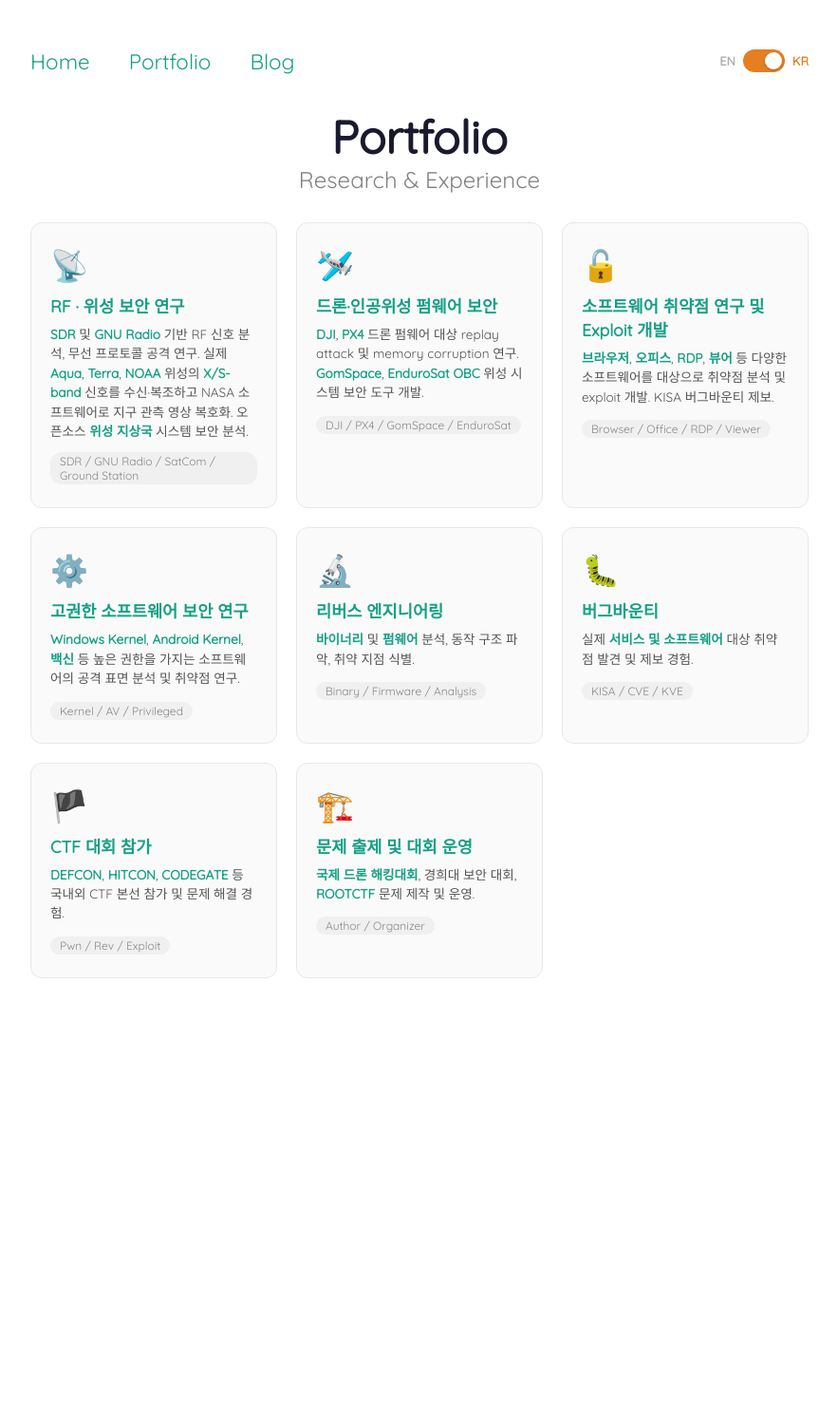
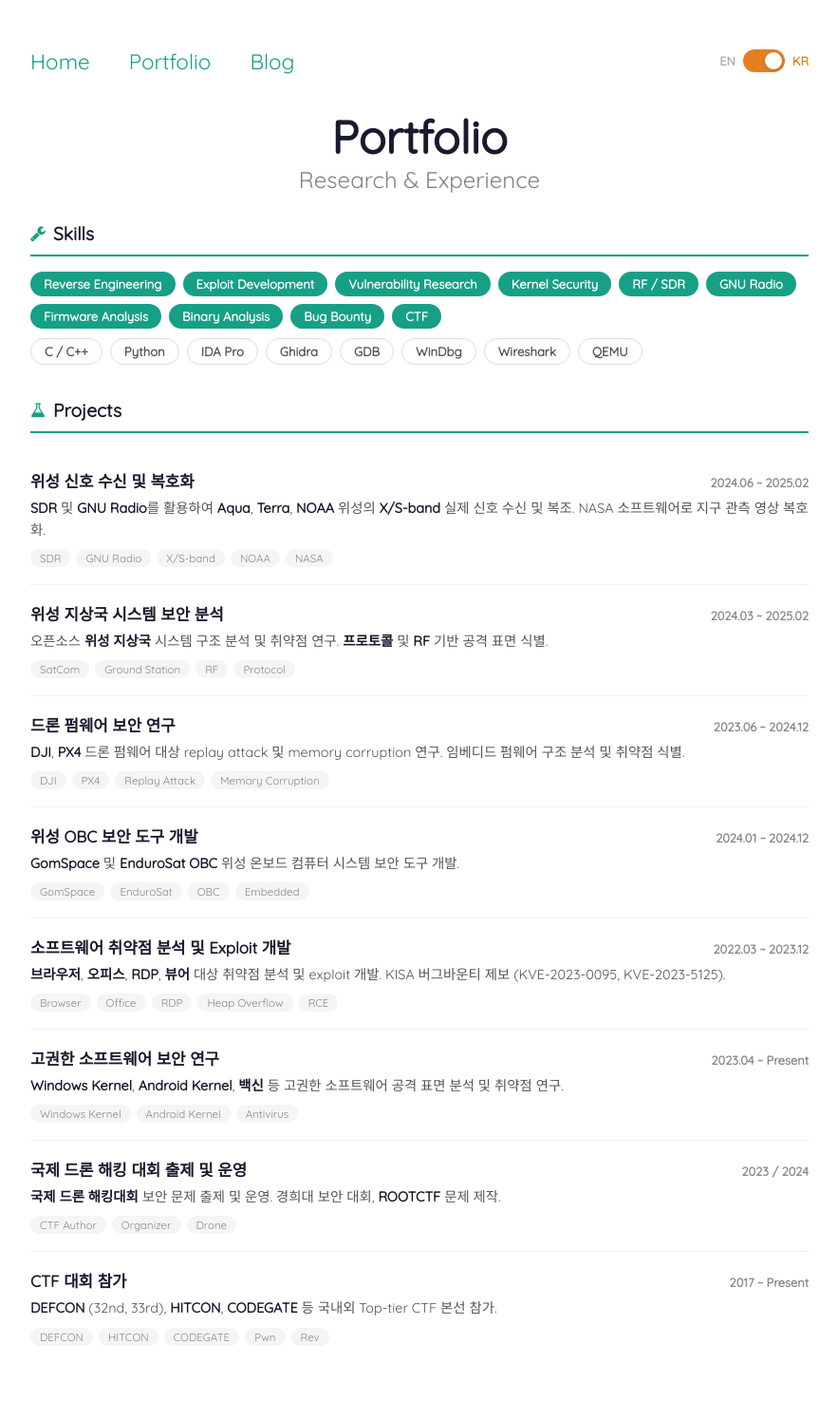
Before and after one commit to Gyeongje/gyeongje.github.io, a Jekyll site: the page built from portfolio.md, in a window 1280 px wide. Shown: the whole page at 95% size, without its empty margins (198-1081 px from the left). Built offline with Jekyll 4.4.1, drawn with Linux system fonts in a browser that asks for light colours; before the commit the page ends 1070 px from its top, so only the background shows below that.

Commit message:
redesign portfolio: skills badges + project list with periods
Co-Authored-By: Claude Opus 4.6 <noreply@anthropic.com>

```diff
--- a/assets/css/main.css
+++ b/assets/css/main.css
@@ -506,35 +506,120 @@ strong { color: #16a085; }
 .about__divider { font-size: 100%; letter-spacing: 9.09px; }
 .about__text { font-size: 100%; }
 
-/* =Portfolio Cards */
-.portfolio-grid {
-  display: grid;
-  grid-template-columns: repeat(auto-fill, minmax(230px, 1fr));
-  gap: 20px;
-  margin-top: 20px;
+/* =Portfolio Skills */
+.pf-skills {
+  margin-bottom: 36px;
 }
 
-.portfolio-card {
-  display: block;
-  background: #fafafa;
-  border: 1px solid #e8e8e8;
-  border-radius: 12px;
-  padding: 24px 20px;
-  text-decoration: none;
+.pf-skills__title {
+  font-size: 120%;
+  font-weight: 700;
   color: #1a1a2e;
-  transition: transform 0.2s ease, box-shadow 0.2s ease;
-  cursor: pointer;
-}
-.portfolio-card:hover {
-  transform: translateY(-4px);
-  box-shadow: 0 8px 24px rgba(0,0,0,0.08);
-  border-color: #16a085;
+  padding-bottom: 10px;
+  border-bottom: 2px solid #16a085;
+  margin-bottom: 16px;
+  display: flex;
+  align-items: center;
+  gap: 8px;
 }
 
-.portfolio-card__icon { font-size: 200%; margin-bottom: 10px; }
-.portfolio-card__title { font-size: 110%; font-weight: 700; color: #16a085; margin-bottom: 8px; }
-.portfolio-card__desc { font-size: 85%; color: #555; line-height: 1.5; margin-bottom: 12px; font-weight: 400; }
-.portfolio-card__tag { font-size: 75%; color: #888; background: #f0f0f0; display: inline-block; padding: 2px 10px; border-radius: 12px; font-weight: 400; }
+.pf-skills__title i { color: #16a085; font-size: 90%; }
+
+.pf-skills__group {
+  display: flex;
+  flex-wrap: wrap;
+  gap: 8px;
+  margin-bottom: 10px;
+}
+
+.pf-skill {
+  display: inline-block;
+  background: #16a085;
+  color: #fff;
+  font-size: 82%;
+  font-weight: 600;
+  padding: 5px 14px;
+  border-radius: 16px;
+}
+
+.pf-skill--sub {
+  background: transparent;
+  color: #555;
+  border: 1px solid #ddd;
+}
+
+/* =Portfolio Projects */
+.pf-projects { margin-bottom: 20px; }
+
+.pf-projects__title {
+  font-size: 120%;
+  font-weight: 700;
+  color: #1a1a2e;
+  padding-bottom: 10px;
+  border-bottom: 2px solid #16a085;
+  margin-bottom: 20px;
+  display: flex;
+  align-items: center;
+  gap: 8px;
+}
+
+.pf-projects__title i { color: #16a085; font-size: 90%; }
+
+.pf-project {
+  padding: 18px 0;
+  border-bottom: 1px solid #f0f0f0;
+}
+
+.pf-project:last-child { border-bottom: none; }
+
+.pf-project__header {
+  display: flex;
+  justify-content: space-between;
+  align-items: baseline;
+  margin-bottom: 6px;
+  gap: 12px;
+}
+
+.pf-project__name {
+  font-size: 105%;
+  font-weight: 700;
+  color: #1a1a2e;
+  margin: 0;
+}
+
+.pf-project__period {
+  font-size: 80%;
+  color: #888;
+  font-weight: 600;
+  white-space: nowrap;
+  flex-shrink: 0;
+}
+
+.pf-project__desc {
+  font-size: 90%;
+  color: #555;
+  line-height: 1.6;
+  margin: 0 0 8px;
+  font-weight: 400;
+}
+
+.pf-project__desc strong { color: #1a1a2e; }
+
+.pf-project__tags {
+  display: flex;
+  flex-wrap: wrap;
+  gap: 6px;
+}
+
+.pf-tag {
+  display: inline-block;
+  font-size: 72%;
+  color: #888;
+  background: #f5f5f5;
+  padding: 2px 10px;
+  border-radius: 10px;
+  font-weight: 400;
+}
 
 /* =Page Titles (for blog/other pages) */
 .page-title { margin: 30px auto; text-align: center; }
@@ -590,6 +675,9 @@ strong { color: #16a085; }
   .cv-awards-year__label { min-width: auto; }
   .cv-award { flex-wrap: wrap; gap: 6px; }
 
+  .pf-project__header { flex-direction: column; gap: 2px; }
+  .pf-project__period { font-size: 78%; }
+
   .page-title { margin-top: 10px; margin-bottom: 30px; }
   .page-title__text { font-size: 150%; }
   .page-title__subtitle { font-size: 65%; }
--- a/portfolio.md
+++ b/portfolio.md
@@ -5,62 +5,123 @@ subtitle: Research & Experience
 permalink: /portfolio/
 ---
 
-<div class="portfolio-grid">
+<!-- ==================== SKILLS ==================== -->
+<div class="pf-skills">
+  <h2 class="pf-skills__title"><i class="fa fa-wrench"></i> Skills</h2>
+  <div class="pf-skills__group">
+    <span class="pf-skill">Reverse Engineering</span>
+    <span class="pf-skill">Exploit Development</span>
+    <span class="pf-skill">Vulnerability Research</span>
+    <span class="pf-skill">Kernel Security</span>
+    <span class="pf-skill">RF / SDR</span>
+    <span class="pf-skill">GNU Radio</span>
+    <span class="pf-skill">Firmware Analysis</span>
+    <span class="pf-skill">Binary Analysis</span>
+    <span class="pf-skill">Bug Bounty</span>
+    <span class="pf-skill">CTF</span>
+  </div>
+  <div class="pf-skills__group">
+    <span class="pf-skill pf-skill--sub">C / C++</span>
+    <span class="pf-skill pf-skill--sub">Python</span>
+    <span class="pf-skill pf-skill--sub">IDA Pro</span>
+    <span class="pf-skill pf-skill--sub">Ghidra</span>
+    <span class="pf-skill pf-skill--sub">GDB</span>
+    <span class="pf-skill pf-skill--sub">WinDbg</span>
+    <span class="pf-skill pf-skill--sub">Wireshark</span>
+    <span class="pf-skill pf-skill--sub">QEMU</span>
+  </div>
+</div>
 
-<a href="{{ '/' | prepend: site.baseurl }}" class="portfolio-card">
-<div class="portfolio-card__icon">📡</div>
-<div class="portfolio-card__title" data-en="RF & Satellite Security Research" data-ko="RF · 위성 보안 연구">RF &amp; Satellite Security Research</div>
-<div class="portfolio-card__desc" data-en="<strong>SDR</strong> and <strong>GNU Radio</strong>-based RF signal analysis, wireless protocol attack research. Captured and demodulated real <strong>X/S-band</strong> signals from <strong>Aqua</strong>, <strong>Terra</strong>, and <strong>NOAA</strong> satellites, decoded Earth observation imagery via NASA tools. Security assessment of open-source <strong>satellite ground station</strong> systems." data-ko="<strong>SDR</strong> 및 <strong>GNU Radio</strong> 기반 RF 신호 분석, 무선 프로토콜 공격 연구. 실제 <strong>Aqua</strong>, <strong>Terra</strong>, <strong>NOAA</strong> 위성의 <strong>X/S-band</strong> 신호를 수신·복조하고 NASA 소프트웨어로 지구 관측 영상 복호화. 오픈소스 <strong>위성 지상국</strong> 시스템 보안 분석."><strong>SDR</strong> and <strong>GNU Radio</strong>-based RF signal analysis, wireless protocol attack research. Captured and demodulated real <strong>X/S-band</strong> signals from <strong>Aqua</strong>, <strong>Terra</strong>, and <strong>NOAA</strong> satellites, decoded Earth observation imagery via NASA tools. Security assessment of open-source <strong>satellite ground station</strong> systems.</div>
-<div class="portfolio-card__tag">SDR / GNU Radio / SatCom / Ground Station</div>
-</a>
+<!-- ==================== PROJECTS ==================== -->
+<div class="pf-projects">
+  <h2 class="pf-projects__title"><i class="fa fa-flask"></i> Projects</h2>
 
-<a href="{{ '/' | prepend: site.baseurl }}" class="portfolio-card">
-<div class="portfolio-card__icon">🛩️</div>
-<div class="portfolio-card__title" data-en="Drone & Satellite Firmware Security" data-ko="드론·인공위성 펌웨어 보안">Drone &amp; Satellite Firmware Security</div>
-<div class="portfolio-card__desc" data-en="Replay attack and memory corruption research on <strong>DJI</strong> and <strong>PX4</strong> drone firmware. Security tooling development for <strong>GomSpace</strong> and <strong>EnduroSat OBC</strong> satellite systems." data-ko="<strong>DJI</strong>, <strong>PX4</strong> 드론 펌웨어 대상 replay attack 및 memory corruption 연구. <strong>GomSpace</strong>, <strong>EnduroSat OBC</strong> 위성 시스템 보안 도구 개발.">Replay attack and memory corruption research on <strong>DJI</strong> and <strong>PX4</strong> drone firmware. Security tooling development for <strong>GomSpace</strong> and <strong>EnduroSat OBC</strong> satellite systems.</div>
-<div class="portfolio-card__tag">DJI / PX4 / GomSpace / EnduroSat</div>
-</a>
+  <div class="pf-project">
+    <div class="pf-project__header">
+      <h3 class="pf-project__name" data-en="Satellite Signal Reception & Decoding" data-ko="위성 신호 수신 및 복호화">위성 신호 수신 및 복호화</h3>
+      <span class="pf-project__period">2024.06 ~ 2025.02</span>
+    </div>
+    <p class="pf-project__desc" data-en="Captured real <strong>X/S-band</strong> signals from <strong>Aqua</strong>, <strong>Terra</strong>, and <strong>NOAA</strong> satellites using <strong>SDR</strong> and <strong>GNU Radio</strong>. Demodulated signals and decoded Earth observation imagery with NASA software tools." data-ko="<strong>SDR</strong> 및 <strong>GNU Radio</strong>를 활용하여 <strong>Aqua</strong>, <strong>Terra</strong>, <strong>NOAA</strong> 위성의 <strong>X/S-band</strong> 실제 신호 수신 및 복조. NASA 소프트웨어로 지구 관측 영상 복호화."><strong>SDR</strong> 및 <strong>GNU Radio</strong>를 활용하여 <strong>Aqua</strong>, <strong>Terra</strong>, <strong>NOAA</strong> 위성의 <strong>X/S-band</strong> 실제 신호 수신 및 복조. NASA 소프트웨어로 지구 관측 영상 복호화.</p>
+    <div class="pf-project__tags">
+      <span class="pf-tag">SDR</span><span class="pf-tag">GNU Radio</span><span class="pf-tag">X/S-band</span><span class="pf-tag">NOAA</span><span class="pf-tag">NASA</span>
+    </div>
+  </div>
 
-<a href="{{ '/' | prepend: site.baseurl }}" class="portfolio-card">
-<div class="portfolio-card__icon">🔓</div>
-<div class="portfolio-card__title" data-en="Vulnerability Research & Exploit Development" data-ko="소프트웨어 취약점 연구 및 Exploit 개발">Vulnerability Research &amp; Exploit Development</div>
-<div class="portfolio-card__desc" data-en="Discovered and exploited vulnerabilities in <strong>browsers</strong>, <strong>office suites</strong>, <strong>RDP</strong>, and <strong>document viewers</strong>. Reported through KISA Bug Bounty." data-ko="<strong>브라우저</strong>, <strong>오피스</strong>, <strong>RDP</strong>, <strong>뷰어</strong> 등 다양한 소프트웨어를 대상으로 취약점 분석 및 exploit 개발. KISA 버그바운티 제보.">Discovered and exploited vulnerabilities in <strong>browsers</strong>, <strong>office suites</strong>, <strong>RDP</strong>, and <strong>document viewers</strong>. Reported through KISA Bug Bounty.</div>
-<div class="portfolio-card__tag">Browser / Office / RDP / Viewer</div>
-</a>
+  <div class="pf-project">
+    <div class="pf-project__header">
+      <h3 class="pf-project__name" data-en="Satellite Ground Station Security Assessment" data-ko="위성 지상국 시스템 보안 분석">위성 지상국 시스템 보안 분석</h3>
+      <span class="pf-project__period">2024.03 ~ 2025.02</span>
+    </div>
+    <p class="pf-project__desc" data-en="Structural analysis and vulnerability research on open-source <strong>satellite ground station</strong> systems. Protocol and <strong>RF</strong>-based attack surface identification." data-ko="오픈소스 <strong>위성 지상국</strong> 시스템 구조 분석 및 취약점 연구. <strong>프로토콜</strong> 및 <strong>RF</strong> 기반 공격 표면 식별.">오픈소스 <strong>위성 지상국</strong> 시스템 구조 분석 및 취약점 연구. <strong>프로토콜</strong> 및 <strong>RF</strong> 기반 공격 표면 식별.</p>
+    <div class="pf-project__tags">
+      <span class="pf-tag">SatCom</span><span class="pf-tag">Ground Station</span><span class="pf-tag">RF</span><span class="pf-tag">Protocol</span>
+    </div>
+  </div>
 
-<a href="{{ '/' | prepend: site.baseurl }}" class="portfolio-card">
-<div class="portfolio-card__icon">⚙️</div>
-<div class="portfolio-card__title" data-en="Privileged Software Security Research" data-ko="고권한 소프트웨어 보안 연구">Privileged Software Security Research</div>
-<div class="portfolio-card__desc" data-en="Attack surface analysis and vulnerability research on <strong>Windows Kernel</strong>, <strong>Android Kernel</strong>, and <strong>antivirus</strong> products." data-ko="<strong>Windows Kernel</strong>, <strong>Android Kernel</strong>, <strong>백신</strong> 등 높은 권한을 가지는 소프트웨어의 공격 표면 분석 및 취약점 연구.">Attack surface analysis and vulnerability research on <strong>Windows Kernel</strong>, <strong>Android Kernel</strong>, and <strong>antivirus</strong> products.</div>
-<div class="portfolio-card__tag">Kernel / AV / Privileged</div>
-</a>
+  <div class="pf-project">
+    <div class="pf-project__header">
+      <h3 class="pf-project__name" data-en="Drone Firmware Security Research" data-ko="드론 펌웨어 보안 연구">드론 펌웨어 보안 연구</h3>
+      <span class="pf-project__period">2023.06 ~ 2024.12</span>
+    </div>
+    <p class="pf-project__desc" data-en="Replay attack and memory corruption research on <strong>DJI</strong> and <strong>PX4</strong> drone firmware. Embedded firmware structure analysis and vulnerability identification." data-ko="<strong>DJI</strong>, <strong>PX4</strong> 드론 펌웨어 대상 replay attack 및 memory corruption 연구. 임베디드 펌웨어 구조 분석 및 취약점 식별."><strong>DJI</strong>, <strong>PX4</strong> 드론 펌웨어 대상 replay attack 및 memory corruption 연구. 임베디드 펌웨어 구조 분석 및 취약점 식별.</p>
+    <div class="pf-project__tags">
+      <span class="pf-tag">DJI</span><span class="pf-tag">PX4</span><span class="pf-tag">Replay Attack</span><span class="pf-tag">Memory Corruption</span>
+    </div>
+  </div>
 
-<a href="{{ '/' | prepend: site.baseurl }}" class="portfolio-card">
-<div class="portfolio-card__icon">🔬</div>
-<div class="portfolio-card__title" data-en="Reverse Engineering" data-ko="리버스 엔지니어링">Reverse Engineering</div>
-<div class="portfolio-card__desc" data-en="<strong>Binary</strong> and <strong>firmware</strong> reverse engineering, behavioral analysis, and identification of vulnerable attack surfaces." data-ko="<strong>바이너리</strong> 및 <strong>펌웨어</strong> 분석, 동작 구조 파악, 취약 지점 식별."><strong>Binary</strong> and <strong>firmware</strong> reverse engineering, behavioral analysis, and identification of vulnerable attack surfaces.</div>
-<div class="portfolio-card__tag">Binary / Firmware / Analysis</div>
-</a>
+  <div class="pf-project">
+    <div class="pf-project__header">
+      <h3 class="pf-project__name" data-en="Satellite OBC Security Tooling" data-ko="위성 OBC 보안 도구 개발">위성 OBC 보안 도구 개발</h3>
+      <span class="pf-project__period">2024.01 ~ 2024.12</span>
+    </div>
+    <p class="pf-project__desc" data-en="Security tooling development for <strong>GomSpace</strong> and <strong>EnduroSat OBC</strong> satellite on-board computer systems." data-ko="<strong>GomSpace</strong> 및 <strong>EnduroSat OBC</strong> 위성 온보드 컴퓨터 시스템 보안 도구 개발."><strong>GomSpace</strong> 및 <strong>EnduroSat OBC</strong> 위성 온보드 컴퓨터 시스템 보안 도구 개발.</p>
+    <div class="pf-project__tags">
+      <span class="pf-tag">GomSpace</span><span class="pf-tag">EnduroSat</span><span class="pf-tag">OBC</span><span class="pf-tag">Embedded</span>
+    </div>
+  </div>
 
-<a href="{{ '/' | prepend: site.baseurl }}" class="portfolio-card">
-<div class="portfolio-card__icon">🐛</div>
-<div class="portfolio-card__title" data-en="Bug Bounty" data-ko="버그바운티">Bug Bounty</div>
-<div class="portfolio-card__desc" data-en="Real-world vulnerability discovery and responsible disclosure for <strong>commercial software</strong> and services." data-ko="실제 <strong>서비스 및 소프트웨어</strong> 대상 취약점 발견 및 제보 경험.">Real-world vulnerability discovery and responsible disclosure for <strong>commercial software</strong> and services.</div>
-<div class="portfolio-card__tag">KISA / CVE / KVE</div>
-</a>
+  <div class="pf-project">
+    <div class="pf-project__header">
+      <h3 class="pf-project__name" data-en="Software Vulnerability Research & Exploitation" data-ko="소프트웨어 취약점 분석 및 Exploit 개발">소프트웨어 취약점 분석 및 Exploit 개발</h3>
+      <span class="pf-project__period">2022.03 ~ 2023.12</span>
+    </div>
+    <p class="pf-project__desc" data-en="Discovered and exploited vulnerabilities in <strong>browsers</strong>, <strong>office suites</strong>, <strong>RDP</strong>, and <strong>document viewers</strong>. Reported via KISA Bug Bounty (KVE-2023-0095, KVE-2023-5125)." data-ko="<strong>브라우저</strong>, <strong>오피스</strong>, <strong>RDP</strong>, <strong>뷰어</strong> 대상 취약점 분석 및 exploit 개발. KISA 버그바운티 제보 (KVE-2023-0095, KVE-2023-5125)."><strong>브라우저</strong>, <strong>오피스</strong>, <strong>RDP</strong>, <strong>뷰어</strong> 대상 취약점 분석 및 exploit 개발. KISA 버그바운티 제보 (KVE-2023-0095, KVE-2023-5125).</p>
+    <div class="pf-project__tags">
+      <span class="pf-tag">Browser</span><span class="pf-tag">Office</span><span class="pf-tag">RDP</span><span class="pf-tag">Heap Overflow</span><span class="pf-tag">RCE</span>
+    </div>
+  </div>
 
-<a href="{{ '/' | prepend: site.baseurl }}" class="portfolio-card">
-<div class="portfolio-card__icon">🏴</div>
-<div class="portfolio-card__title" data-en="CTF Competition" data-ko="CTF 대회 참가">CTF Competition</div>
-<div class="portfolio-card__desc" data-en="Active participant in international CTFs including <strong>DEFCON</strong>, <strong>HITCON</strong>, and <strong>CODEGATE</strong> Finals." data-ko="<strong>DEFCON</strong>, <strong>HITCON</strong>, <strong>CODEGATE</strong> 등 국내외 CTF 본선 참가 및 문제 해결 경험.">Active participant in international CTFs including <strong>DEFCON</strong>, <strong>HITCON</strong>, and <strong>CODEGATE</strong> Finals.</div>
-<div class="portfolio-card__tag">Pwn / Rev / Exploit</div>
-</a>
+  <div class="pf-project">
+    <div class="pf-project__header">
+      <h3 class="pf-project__name" data-en="Privileged Software Security Research" data-ko="고권한 소프트웨어 보안 연구">고권한 소프트웨어 보안 연구</h3>
+      <span class="pf-project__period">2023.04 ~ Present</span>
+    </div>
+    <p class="pf-project__desc" data-en="Attack surface analysis and vulnerability research on <strong>Windows Kernel</strong>, <strong>Android Kernel</strong>, and <strong>antivirus</strong> products." data-ko="<strong>Windows Kernel</strong>, <strong>Android Kernel</strong>, <strong>백신</strong> 등 고권한 소프트웨어 공격 표면 분석 및 취약점 연구."><strong>Windows Kernel</strong>, <strong>Android Kernel</strong>, <strong>백신</strong> 등 고권한 소프트웨어 공격 표면 분석 및 취약점 연구.</p>
+    <div class="pf-project__tags">
+      <span class="pf-tag">Windows Kernel</span><span class="pf-tag">Android Kernel</span><span class="pf-tag">Antivirus</span>
+    </div>
+  </div>
 
-<a href="{{ '/' | prepend: site.baseurl }}" class="portfolio-card">
-<div class="portfolio-card__icon">🏗️</div>
-<div class="portfolio-card__title" data-en="Challenge Authoring & Organization" data-ko="문제 출제 및 대회 운영">Challenge Authoring &amp; Organization</div>
-<div class="portfolio-card__desc" data-en="Designed and operated challenges for <strong>International Drone Hacking Competition</strong>, KHU Security Competition, and <strong>ROOTCTF</strong>." data-ko="<strong>국제 드론 해킹대회</strong>, 경희대 보안 대회, <strong>ROOTCTF</strong> 문제 제작 및 운영.">Designed and operated challenges for <strong>International Drone Hacking Competition</strong>, KHU Security Competition, and <strong>ROOTCTF</strong>.</div>
-<div class="portfolio-card__tag">Author / Organizer</div>
-</a>
+  <div class="pf-project">
+    <div class="pf-project__header">
+      <h3 class="pf-project__name" data-en="International Drone Hacking Competition" data-ko="국제 드론 해킹 대회 출제 및 운영">국제 드론 해킹 대회 출제 및 운영</h3>
+      <span class="pf-project__period">2023 / 2024</span>
+    </div>
+    <p class="pf-project__desc" data-en="Designed security challenges and operated the <strong>International Drone Hacking Competition</strong>. Also authored challenges for KHU Security Competition and <strong>ROOTCTF</strong>." data-ko="<strong>국제 드론 해킹대회</strong> 보안 문제 출제 및 운영. 경희대 보안 대회, <strong>ROOTCTF</strong> 문제 제작."><strong>국제 드론 해킹대회</strong> 보안 문제 출제 및 운영. 경희대 보안 대회, <strong>ROOTCTF</strong> 문제 제작.</p>
+    <div class="pf-project__tags">
+      <span class="pf-tag">CTF Author</span><span class="pf-tag">Organizer</span><span class="pf-tag">Drone</span>
+    </div>
+  </div>
+
+  <div class="pf-project">
+    <div class="pf-project__header">
+      <h3 class="pf-project__name" data-en="CTF Competitions" data-ko="CTF 대회 참가">CTF 대회 참가</h3>
+      <span class="pf-project__period">2017 ~ Present</span>
+    </div>
+    <p class="pf-project__desc" data-en="Active participant in top-tier international CTFs. Finals at <strong>DEFCON</strong> (32nd, 33rd), <strong>HITCON</strong>, <strong>CODEGATE</strong>, and more." data-ko="<strong>DEFCON</strong> (32nd, 33rd), <strong>HITCON</strong>, <strong>CODEGATE</strong> 등 국내외 Top-tier CTF 본선 참가."><strong>DEFCON</strong> (32nd, 33rd), <strong>HITCON</strong>, <strong>CODEGATE</strong> 등 국내외 Top-tier CTF 본선 참가.</p>
+    <div class="pf-project__tags">
+      <span class="pf-tag">DEFCON</span><span class="pf-tag">HITCON</span><span class="pf-tag">CODEGATE</span><span class="pf-tag">Pwn</span><span class="pf-tag">Rev</span>
+    </div>
+  </div>
 
 </div>
```
